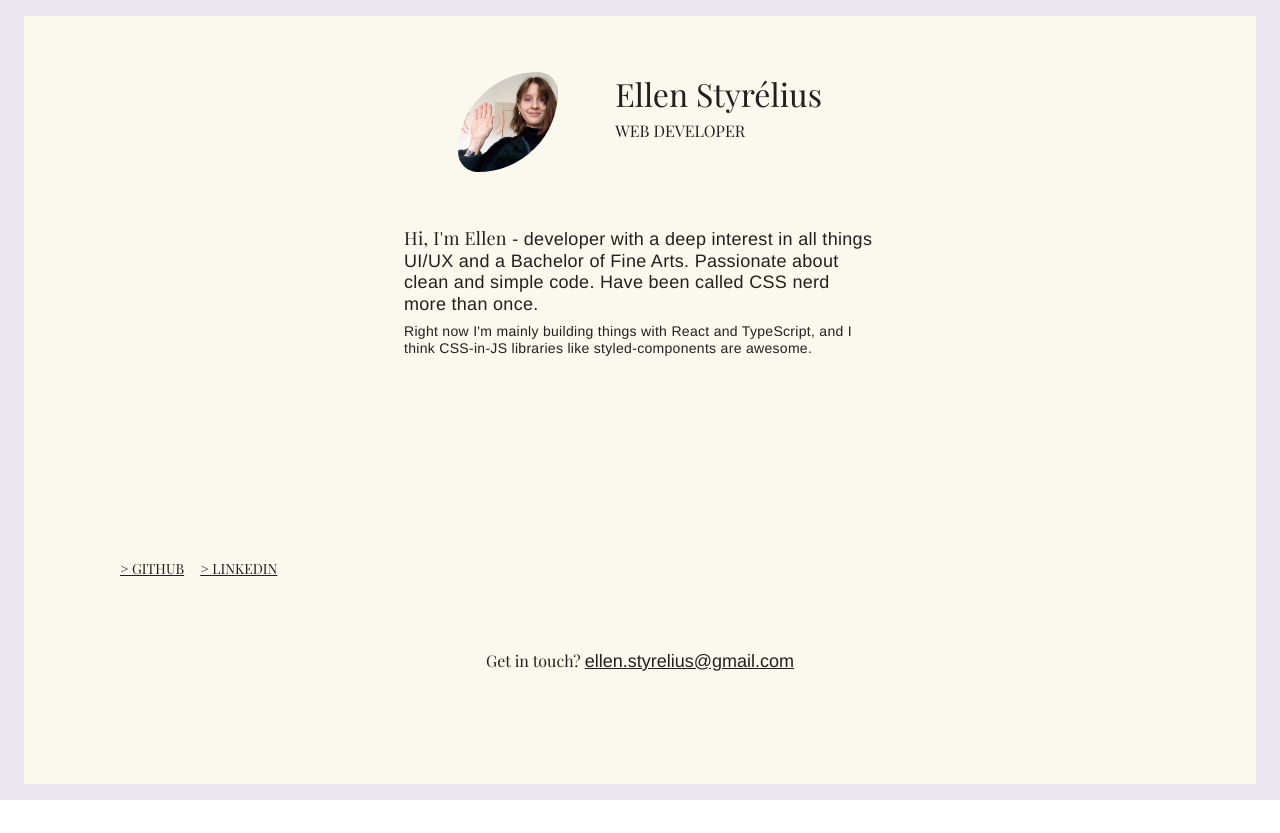
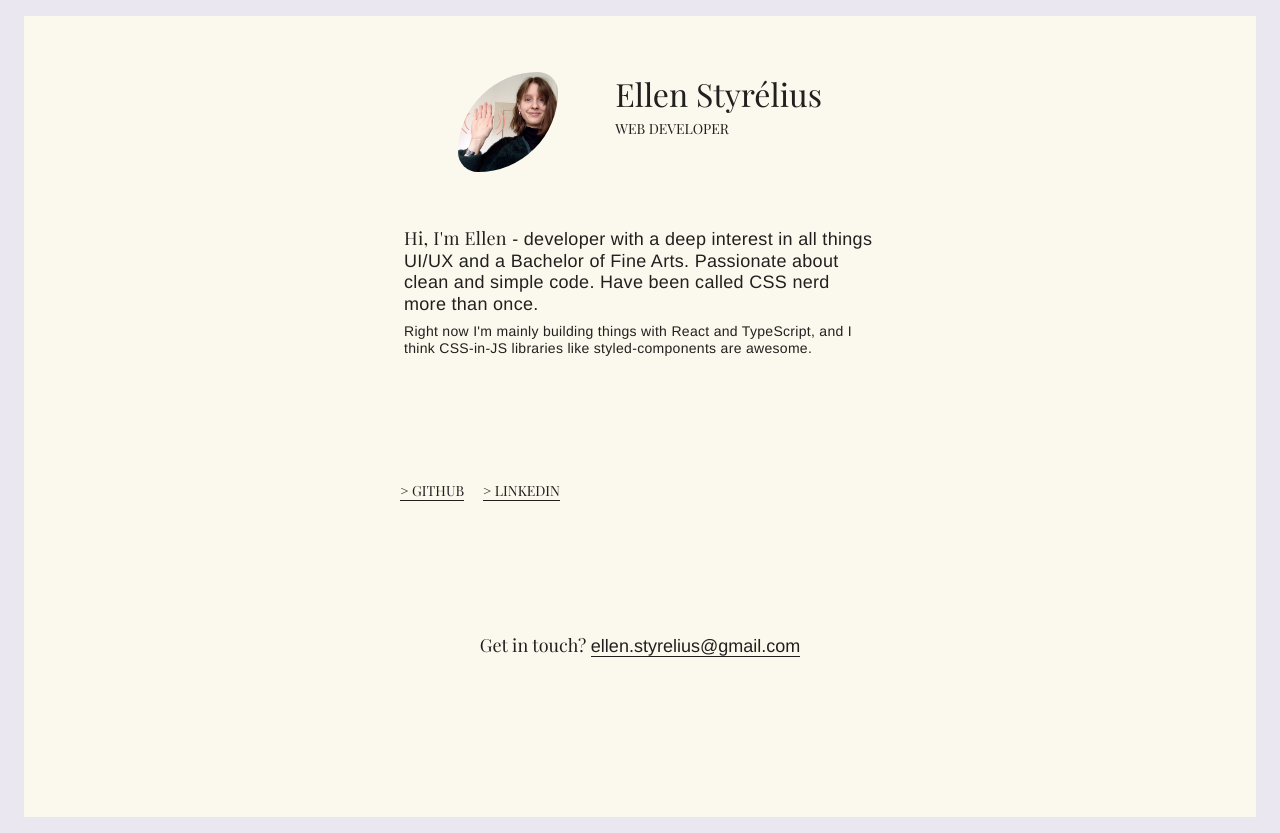
Before and after one commit to styrelius/about-me, a React (Create React App) app: page / in a window 1280 px wide. Before the commit the page ends 800 px from the top, so only its background shows below. Built offline with nearby package versions, Linux system fonts and the light colour scheme.

Commit message:
Make some styling modification in several files - reduce the number of font sizes and fix widths, paddings and displays in order to make the general flow and feel of the site more coherent.

```diff
--- a/src/components/get-in-touch.jsx
+++ b/src/components/get-in-touch.jsx
@@ -14,12 +14,16 @@ const Container = styled.section({
 
 const Text = styled.p({
   fontFamily: fonts.playfairDisplay,
+  fontSize: 18,
 })
 
+// TODO: add border-bottom and remove text-decoration
 const EMail = styled.a({
   fontFamily: fonts.helveticaNeue,
   color: black,
   fontSize: 18,
+  textDecoration: 'none',
+  borderBottom: '1px solid' + black,
   ':hover, :focus': {
     color: darkGrey,
     outline: 'none',
--- a/src/components/header.jsx
+++ b/src/components/header.jsx
@@ -38,7 +38,7 @@ const Heading = styled.h1({
 
 const SubHeading = styled.h2({
   fontFamily: fonts.playfairDisplay,
-  fontSize: 16,
+  fontSize: 14,
   fontWeight: 200,
   textTransform: 'uppercase',
   lineHeight: 2,
--- a/src/components/links-and-contact.jsx
+++ b/src/components/links-and-contact.jsx
@@ -5,7 +5,10 @@ import { Links } from './links'
 import { GetInTouch } from './get-in-touch'
 
 const Container = styled.div({
-  padding: '48px 16px',
+  width: 480,
+  maxWidth: '100%',
+  height: 400,
+  padding: '96px 0',
   display: 'flex',
   flexDirection: 'column',
   justifyContent: 'space-between',
--- a/src/components/links.jsx
+++ b/src/components/links.jsx
@@ -6,18 +6,20 @@ import { fonts, colors } from '../styles/styles'
 const { black, darkGrey } = colors
 
 const Container = styled.section({
-  width: '100%',
-  padding: '32px 0',
+  width: 160,
+  maxWidth: '100%',
   display: 'flex',
   alignItems: 'center',
+  justifyContent: 'space-between',
 })
 
 const Link = styled.a({
-  padding: 8,
   fontFamily: fonts.playfairDisplay,
   color: black,
   fontSize: 14,
   textTransform: 'uppercase',
+  textDecoration: 'none',
+  borderBottom: '1px solid' + black,
   ':hover, :focus': {
     color: darkGrey,
     outline: 'none',
@@ -34,8 +36,7 @@ export function Links() {
     <Container>
       {links.map(({ url, name }) => (
         <Link href={url} target="_blank" key={url}>
-          {'> '}
-          {name}
+          {'> ' + name}
         </Link>
       ))}
     </Container>
--- a/src/components/page.jsx
+++ b/src/components/page.jsx
@@ -16,18 +16,22 @@ const Container = styled.div`
   display: flex;
   flex-direction: column;
   justify-content: space-between;
+  align-items: center;
   ${mobileScreen} {
     padding: 48px 16px;
   }
+`
+const TopOfPage = styled.div`
+  max-width: 100%;
 `
 
 export function Page({ appPaddingTopBottom }) {
   return (
     <Container appPadding={appPaddingTopBottom}>
-      <div>
+      <TopOfPage>
         <Header />
         <Presentation />
-      </div>
+      </TopOfPage>
       <LinksAndContact />
     </Container>
   )
```
